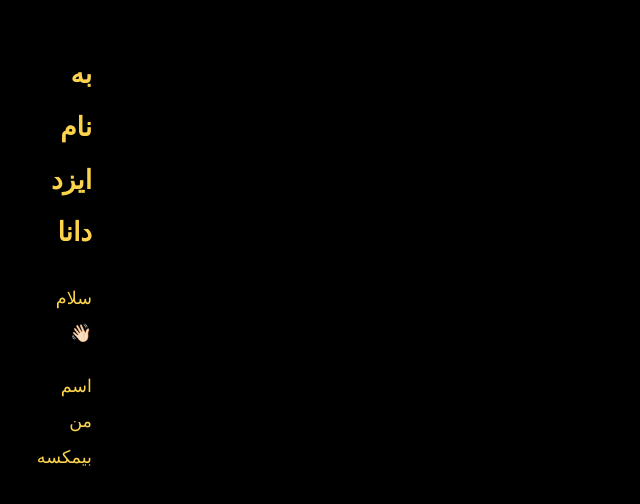
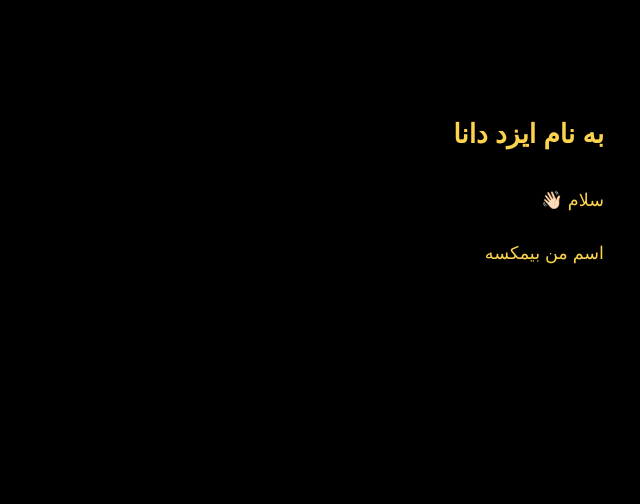
Before and after one commit to mobin42x/Azmayesh, a plain HTML site: page index.html in a window 1280 px wide. Shown: the whole page, without its empty margins (568-1208 px from the left). Drawn offline with Linux system fonts and the light colour scheme.

Commit message:
Update index.html

```diff
--- a/index.html
+++ b/index.html
@@ -4,12 +4,12 @@
       color: #fcd34d;
       font-family: sans-serif;
       direction: rtl;
-      padding: 40px;
+      padding: 100px;
       text-align: right;
     }
 
     .message {
-      max-width: 40px;
+      max-width: px;
       margin: auto;
       line-height: 2;
       font-size: 1.1em;
```
